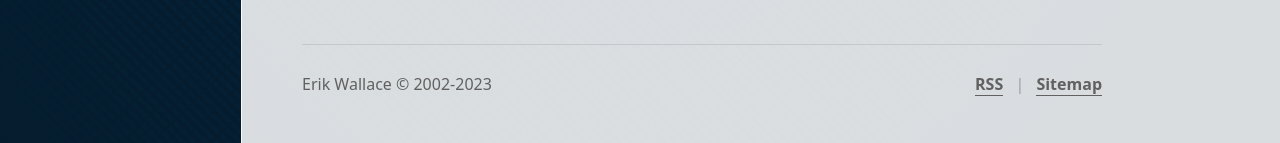
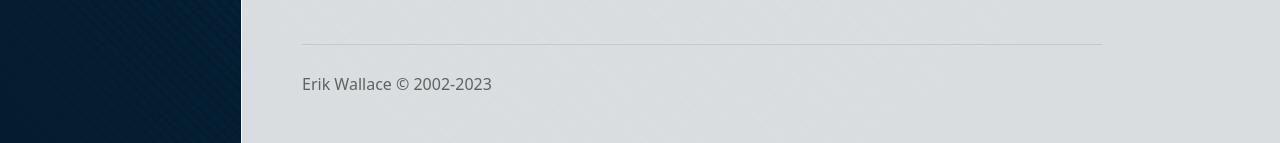
Before and after one commit to erikwallace/personal-website, a plain HTML site: page about/index.html in a window 1280 px wide. Shown: the part 657-800 px from the top of the page. Drawn offline with Linux system fonts and the light colour scheme.

Commit message:
Remove link to RSS hide sitemap link

```diff
--- a/about/index.html
+++ b/about/index.html
@@ -63,7 +63,7 @@
                         <p>Erik Wallace &copy; 2002-<script>document.write(new Date().getFullYear())</script></p>
                     </div>
                     <div>
-                        <p><a href="/feed/" title="Follow my RSS feed">RSS</a> <span class="pipe" aria-hidden="true">|</span> <a href="/sitemap.xml">Sitemap</a></p>
+                        <p class="visually-hidden"><a href="/sitemap.xml">Sitemap</a></p>
                     </div>
                 </div>
             </footer>
```
Also changed, not shown: contact/index.html (+1 -1 lines), index.html (+1 -1 lines), success.html (+1 -1 lines), work/index.html (+1 -1 lines).
